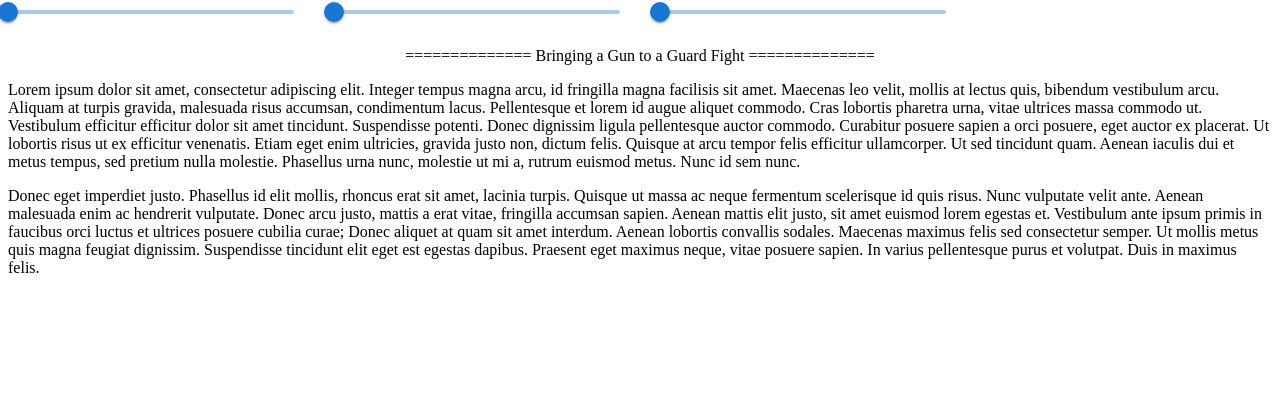
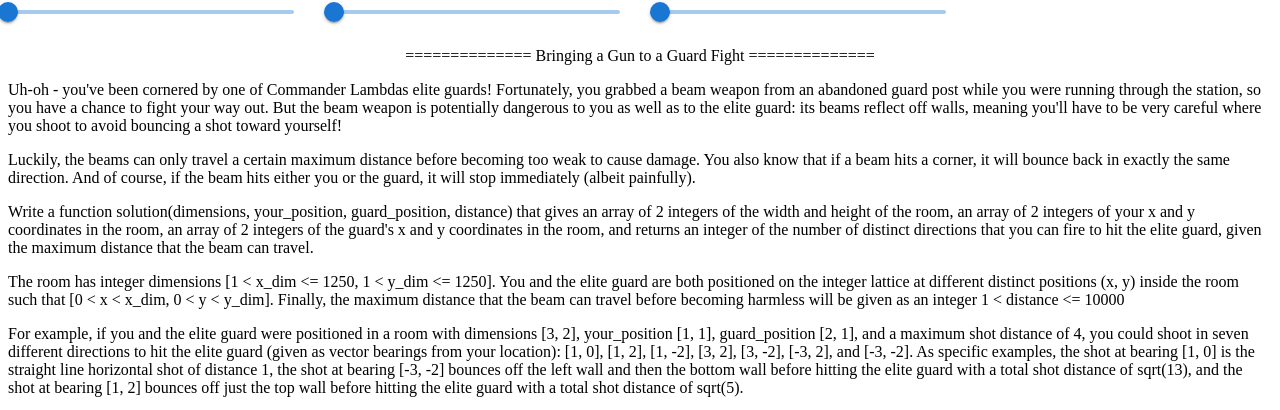
Before and after one commit to ElisabethJoan/laser-room-visualiser, a React app: page / in a window 1280 px wide. Shown: the part 749-1159 px from the top of the page. Before the commit the page ends 1042 px from the top, so only its background shows below. Built offline with nearby package versions, Linux system fonts and the light colour scheme.

Commit message:
replace placeholder text with original problem description

```diff
--- a/src/App.js
+++ b/src/App.js
@@ -194,11 +194,16 @@ function App() {
   ==============
   Bringing a Gun to a Guard Fight
   ==============
-            </p><p>
-  Lorem ipsum dolor sit amet, consectetur adipiscing elit. Integer tempus magna arcu, id fringilla magna facilisis sit amet. Maecenas leo velit, mollis at lectus quis, bibendum vestibulum arcu. Aliquam at turpis gravida, malesuada risus accumsan, condimentum lacus. Pellentesque et lorem id augue aliquet commodo. Cras lobortis pharetra urna, vitae ultrices massa commodo ut. Vestibulum efficitur efficitur dolor sit amet tincidunt. Suspendisse potenti. Donec dignissim ligula pellentesque auctor commodo. Curabitur posuere sapien a orci posuere, eget auctor ex placerat. Ut lobortis risus ut ex efficitur venenatis. Etiam eget enim ultricies, gravida justo non, dictum felis. Quisque at arcu tempor felis efficitur ullamcorper. Ut sed tincidunt quam. Aenean iaculis dui et metus tempus, sed pretium nulla molestie. Phasellus urna nunc, molestie ut mi a, rutrum euismod metus. Nunc id sem nunc.
-            </p><p>
-  Donec eget imperdiet justo. Phasellus id elit mollis, rhoncus erat sit amet, lacinia turpis. Quisque ut massa ac neque fermentum scelerisque id quis risus. Nunc vulputate velit ante. Aenean malesuada enim ac hendrerit vulputate. Donec arcu justo, mattis a erat vitae, fringilla accumsan sapien. Aenean mattis elit justo, sit amet euismod lorem egestas et. Vestibulum ante ipsum primis in faucibus orci luctus et ultrices posuere cubilia curae; Donec aliquet at quam sit amet interdum. Aenean lobortis convallis sodales. Maecenas maximus felis sed consectetur semper. Ut mollis metus quis magna feugiat dignissim. Suspendisse tincidunt elit eget est egestas dapibus. Praesent eget maximus neque, vitae posuere sapien. In varius pellentesque purus et volutpat. Duis in maximus felis.
             </p>
+<p>Uh-oh - you've been cornered by one of Commander Lambdas elite guards! Fortunately, you grabbed a beam weapon from an abandoned guard post while you were running through the station, so you have a chance to fight your way out. But the beam weapon is potentially dangerous to you as well as to the elite guard: its beams reflect off walls, meaning you'll have to be very careful where you shoot to avoid bouncing a shot toward yourself!</p>
+
+<p>Luckily, the beams can only travel a certain maximum distance before becoming too weak to cause damage. You also know that if a beam hits a corner, it will bounce back in exactly the same direction. And of course, if the beam hits either you or the guard, it will stop immediately (albeit painfully).</p>
+
+<p>Write a function solution(dimensions, your_position, guard_position, distance) that gives an array of 2 integers of the width and height of the room, an array of 2 integers of your x and y coordinates in the room, an array of 2 integers of the guard's x and y coordinates in the room, and returns an integer of the number of distinct directions that you can fire to hit the elite guard, given the maximum distance that the beam can travel.</p>
+
+<p>{"The room has integer dimensions [1 < x_dim <= 1250, 1 < y_dim <= 1250]. You and the elite guard are both positioned on the integer lattice at different distinct positions (x, y) inside the room such that [0 < x < x_dim, 0 < y < y_dim]. Finally, the maximum distance that the beam can travel before becoming harmless will be given as an integer 1 < distance <= 10000"}</p>
+
+<p>For example, if you and the elite guard were positioned in a room with dimensions [3, 2], your_position [1, 1], guard_position [2, 1], and a maximum shot distance of 4, you could shoot in seven different directions to hit the elite guard (given as vector bearings from your location): [1, 0], [1, 2], [1, -2], [3, 2], [3, -2], [-3, 2], and [-3, -2]. As specific examples, the shot at bearing [1, 0] is the straight line horizontal shot of distance 1, the shot at bearing [-3, -2] bounces off the left wall and then the bottom wall before hitting the elite guard with a total shot distance of sqrt(13), and the shot at bearing [1, 2] bounces off just the top wall before hitting the elite guard with a total shot distance of sqrt(5).</p>
         </BlogWrapper>
       </div>
   );
```
